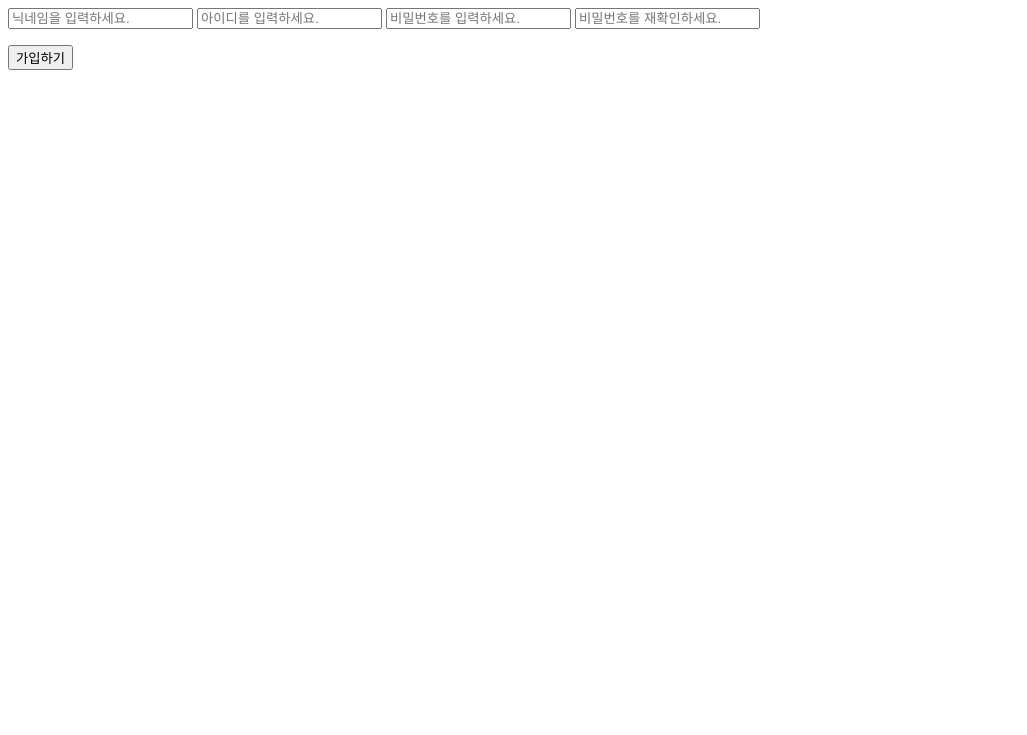
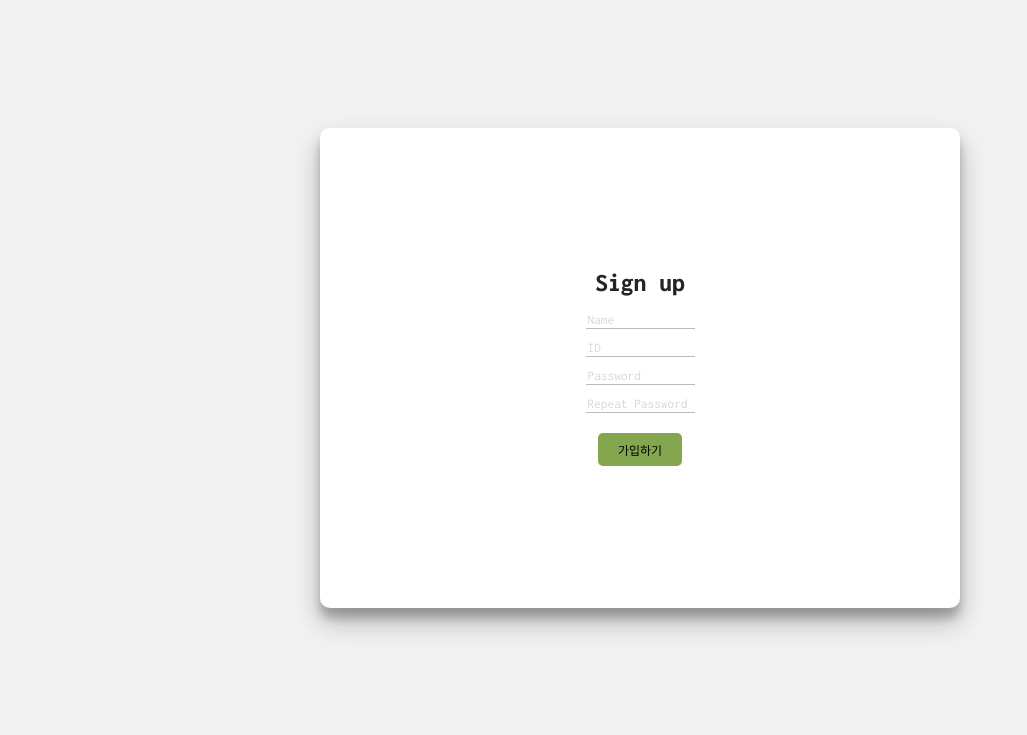
Before and after one commit to amisu1203/SWM-Project, a Flask app: page /join in a window 1280 px wide. Shown: the top 735 px of the page, without its empty margins (0-1027 px from the left). Run offline with Flask 3, Linux system fonts and the light colour scheme; some libraries are stand-ins or nearby versions.

```diff
--- /dev/null
+++ b/static/css/reset.css
@@ -0,0 +1,129 @@
+/* http://meyerweb.com/eric/tools/css/reset/
+   v2.0 | 20110126
+   License: none (public domain)
+*/
+
+html,
+body,
+div,
+span,
+applet,
+object,
+iframe,
+h1,
+h2,
+h3,
+h4,
+h5,
+h6,
+p,
+blockquote,
+pre,
+a,
+abbr,
+acronym,
+address,
+big,
+cite,
+code,
+del,
+dfn,
+em,
+img,
+ins,
+kbd,
+q,
+s,
+samp,
+small,
+strike,
+strong,
+sub,
+sup,
+tt,
+var,
+b,
+u,
+i,
+center,
+dl,
+dt,
+dd,
+ol,
+ul,
+li,
+fieldset,
+form,
+label,
+legend,
+table,
+caption,
+tbody,
+tfoot,
+thead,
+tr,
+th,
+td,
+article,
+aside,
+canvas,
+details,
+embed,
+figure,
+figcaption,
+footer,
+header,
+hgroup,
+menu,
+nav,
+output,
+ruby,
+section,
+summary,
+time,
+mark,
+audio,
+video {
+  margin: 0;
+  padding: 0;
+  border: 0;
+  font-size: 100%;
+  font: inherit;
+  vertical-align: baseline;
+}
+/* HTML5 display-role reset for older browsers */
+article,
+aside,
+details,
+figcaption,
+figure,
+footer,
+header,
+hgroup,
+menu,
+nav,
+section {
+  display: block;
+}
+body {
+  line-height: 1;
+}
+ol,
+ul {
+  list-style: none;
+}
+blockquote,
+q {
+  quotes: none;
+}
+blockquote:before,
+blockquote:after,
+q:before,
+q:after {
+  content: "";
+  content: none;
+}
+table {
+  border-collapse: collapse;
+  border-spacing: 0;
+}
--- /dev/null
+++ b/static/css/signup.css
@@ -0,0 +1,104 @@
+/* main theme
+#252526
+#B7BFB4
+#F2F2F2; }
+#83A64E; }
+#465902; }
+*/
+* {
+  font-family: "Gowun Dodum", sans-serif;
+}
+
+body {
+  background-color: #f2f2f2;
+}
+
+.box-join {
+  background-color: rgb(255, 255, 255);
+  width: 50vw;
+  height: 60vh;
+  margin: 10% auto;
+  display: flex;
+  flex-direction: column;
+  justify-content: center;
+  border-radius: 10px;
+  box-shadow: 0 14px 28px rgba(0, 0, 0, 0.25), 0 10px 10px rgba(0, 0, 0, 0.22);
+}
+
+#form-join * {
+  font-family: "Inconsolata", monospace;
+}
+
+#form-join {
+  box-sizing: border-box;
+  display: flex;
+  flex-direction: column;
+  justify-content: center;
+  align-items: center;
+  padding: 0 10px;
+}
+#form-join input::placeholder {
+  color: #d7d7d7;
+}
+
+.title-sign-up {
+  background-color: inherit;
+  color: #252526;
+  margin-bottom: 15px;
+  font-weight: 800;
+  font-size: 1.6rem;
+}
+
+/* 아이콘 */
+.icon-user,
+.icon-id,
+.icon-pw1,
+.icon-pw2 {
+  position: relative;
+  top: 5px;
+}
+
+#nickname {
+  outline: none;
+  background-color: inherit;
+  border: 0;
+  border-bottom: 1px solid #b7bfb4;
+  margin-bottom: 10px;
+}
+#id {
+  outline: none;
+  background-color: inherit;
+  border: 0;
+  border-bottom: 1px solid #b7bfb4;
+  margin-bottom: 10px;
+}
+#pw1 {
+  outline: none;
+  background-color: inherit;
+  border: 0;
+  border-bottom: 1px solid #b7bfb4;
+  margin-bottom: 10px;
+}
+#pw2 {
+  outline: none;
+  background-color: inherit;
+  border: 0;
+  border-bottom: 1px solid #b7bfb4;
+  margin-bottom: 20px;
+}
+
+#text-pw-check {
+}
+
+#form-join .btn-join {
+  font-family: "Gowun Dodum", sans-serif;
+  background-color: #83a64e;
+  border-radius: 5px;
+  border: 0;
+  padding: 8px 20px;
+  font-size: 12px;
+  transition: all 0.3s ease-in-out;
+}
+#form-join .btn-join:hover {
+  background-color: #abc99f;
+}
--- a/templates/join.html
+++ b/templates/join.html
@@ -5,21 +5,37 @@
     <meta http-equiv="X-UA-Compatible" content="IE=edge" />
     <meta name="viewport" content="width=device-width, initial-scale=1.0" />
     <title>ㅅㅇㅁ 회원가입</title>
+    <link rel="stylesheet" type="text/css" href="{{ url_for('static', filename='css/signup.css') }}" />
+    <link rel="stylesheet" type="text/css" href="{{ url_for('static', filename='css/reset.css') }}" />
+    <link href="https://fonts.googleapis.com/css2?family=Gowun+Dodum&display=swap" rel="stylesheet" />
+    <link href="https://fonts.googleapis.com/css2?family=Inconsolata:wght@400;700;800&display=swap" rel="stylesheet" />
+    <link rel="stylesheet" href="//cdn.jsdelivr.net/npm/xeicon@2.3.3/xeicon.min.css" />
     <script src="https://ajax.googleapis.com/ajax/libs/jquery/3.5.1/jquery.min.js"></script>
     <script src="{{ url_for('static', filename='js/signup.js') }}"></script>
   </head>
   <body>
-    <form id="form-join">
-      <label for="nickname"></label>
-      <input id="nickname" type="text" placeholder="닉네임을 입력하세요." required />
-      <label for="id"></label>
-      <input id="id" type="text" placeholder="아이디를 입력하세요." required />
-      <label for="pw1"></label>
-      <input id="pw1" type="password" placeholder="비밀번호를 입력하세요." required />
-      <label for="pw2"></label>
-      <input id="pw2" type="password" placeholder="비밀번호를 재확인하세요." required onchange="check_pw()" />
-      <p id="text-pw-check"></p>
-      <button type="submit">가입하기</button>
-    </form>
+    <main class="box-join">
+      <form id="form-join">
+        <h1 class="title-sign-up">Sign up</h1>
+        <label for="nickname" class="con-nickname">
+          <i class="xi-user icon-user"></i>
+          <input id="nickname" type="text" placeholder="Name" required size="15" />
+        </label>
+        <label for="id">
+          <i class="xi-mail icon-id"></i>
+          <input id="id" type="text" placeholder="ID" required size="15" />
+        </label>
+        <label for="pw1">
+          <i class="xi-lock-o icon-pw1"></i>
+          <input id="pw1" type="password" placeholder="Password" required size="15" />
+        </label>
+        <label for="pw2">
+          <i class="xi-lock icon-pw2"></i>
+          <input id="pw2" type="password" placeholder="Repeat Password" required onchange="check_pw()" size="15" />
+        </label>
+        <p id="text-pw-check"></p>
+        <button type="submit" class="btn-join">가입하기</button>
+      </form>
+    </main>
   </body>
 </html>
```
Also changed, not shown: static/css/quote.css (added, +22 -0 lines), static/js/quote.js (added, +31 -0 lines), templates/index.html (+23 -4 lines).
